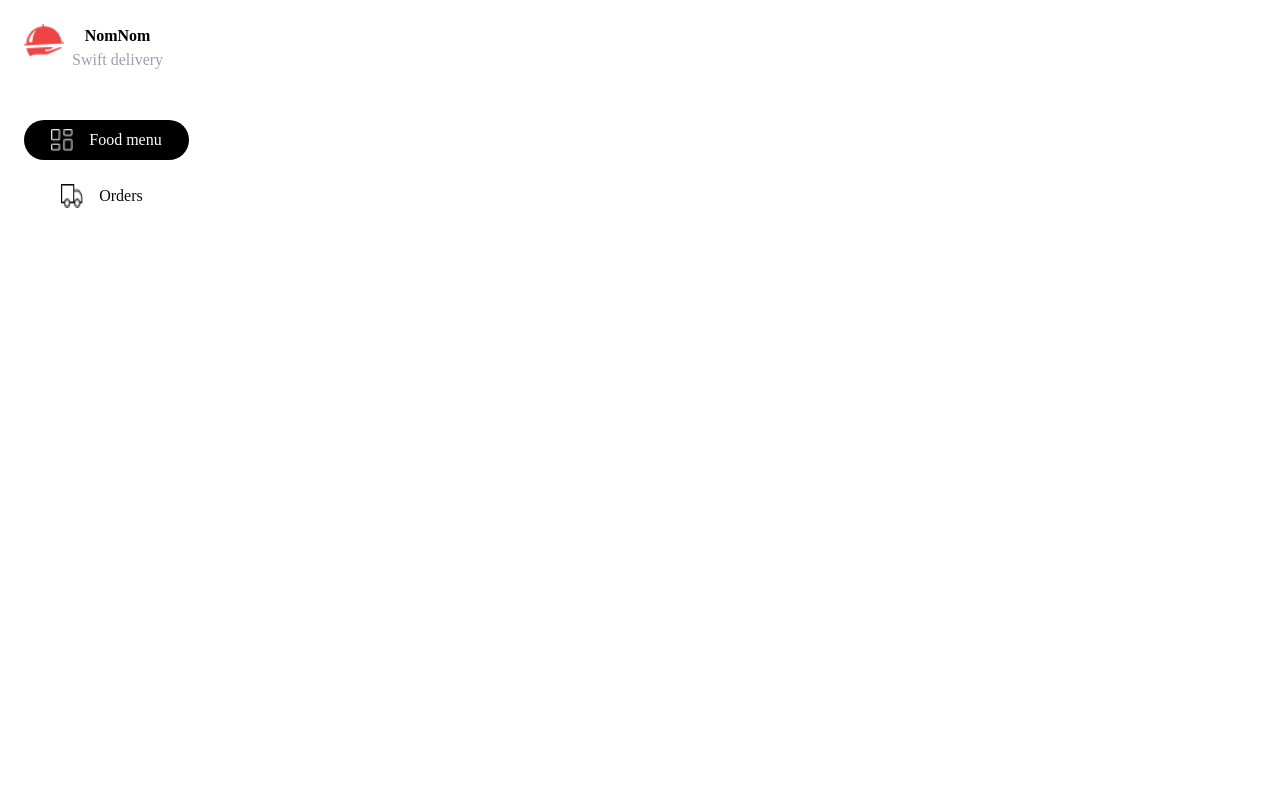
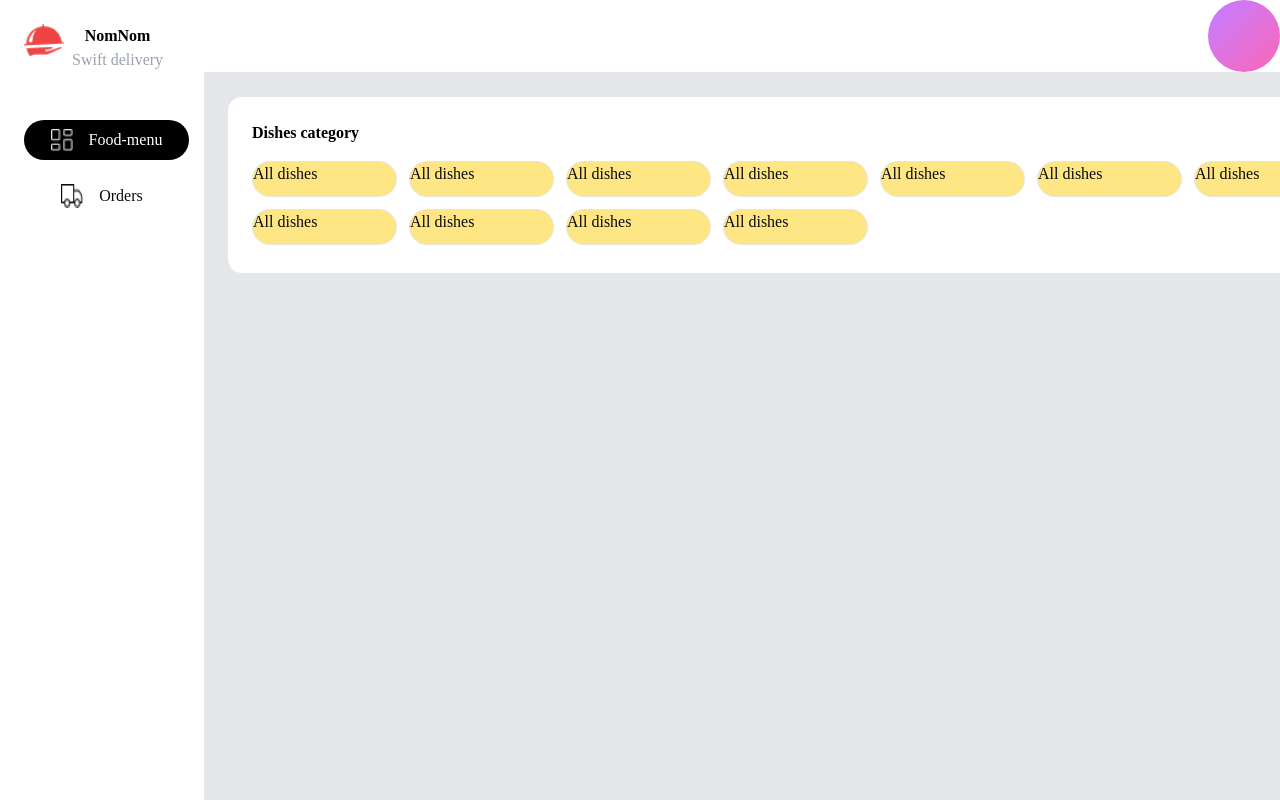
Before and after one commit to Enkhtuyaa/food-delivery, a Next.js app: page /admin/food-menu in a window 1280 px wide. Built offline with nearby package versions, Linux system fonts and the light colour scheme; no server answers.

Commit message:
improved

```diff
--- a/src/app/(auth)/signUp/page.js
+++ b/src/app/(auth)/signUp/page.js
@@ -51,7 +51,7 @@ export default function SignUp() {
         password: data.password,
       });
       localStorage.setItem("user", JSON.stringify(response.data.user));
-      router.push("/admin/food-menu");
+      router.push(`admin/food-menun`);
     } catch (error) {
       const message =
         error?.response?.data?.message ||
--- /dev/null
+++ b/src/app/admin/food-menu/_features/category-chips.js
@@ -0,0 +1,10 @@
+"use client"
+import { useState } from "react"
+export default function CategoryChips () {
+    const [category,setCategory] = useState([])
+    return (
+        <div>
+
+        </div>
+    )
+}
--- a/src/app/admin/food-menu/page.js
+++ b/src/app/admin/food-menu/page.js
@@ -1,19 +1,56 @@
- "use client"
- import { useState, useEffect } from "react";
-import {server} from "../../_api/api"
-const getFoodcategory = async () =>{
-  const response = await server.get("/food-category/get")
-  console.log(response)
-}
+"use client";
+import { useState, useEffect } from "react";
+import { server } from "../../_api/api";
+const getFoodcategory = async () => {
+  const response = await server.get("/food-category/get");
+  console.log(response);
+};
 
- export default function FoodMenuPage() {
-  const [data, setData] = useState([])
+export default function FoodMenuPage() {
+  const [data, setData] = useState([]);
   useEffect(() => {
-getFoodcategory()
-  }, [])
+    getFoodcategory();
+  }, []);
   return (
-    <div className="w-full" >
-     FoodMenuPage
+    <div className="w-full h-full bg-gray-200 p-6">
+      <div className="w-[1171px] h-[176px] rounded-xl bg-white flex gap-4 p-6 flex-col">
+        <h1 className="font-bold text-black text-base flex gap-4">Dishes category</h1>
+        <div className="flex flex-wrap gap-3">
+          <div className="w-[145px] h-[36px] rounded-full border bg-amber-200">
+            All dishes
+          </div>
+          <div className="w-[145px] h-[36px] rounded-full border bg-amber-200">
+            All dishes
+          </div>
+          <div className="w-[145px] h-[36px] rounded-full border bg-amber-200">
+            All dishes
+          </div>
+          <div className="w-[145px] h-[36px] rounded-full border bg-amber-200">
+            All dishes
+          </div>
+          <div className="w-[145px] h-[36px] rounded-full border bg-amber-200">
+            All dishes
+          </div>
+          <div className="w-[145px] h-[36px] rounded-full border bg-amber-200">
+            All dishes
+          </div>
+          <div className="w-[145px] h-[36px] rounded-full border bg-amber-200">
+            All dishes
+          </div>
+          <div className="w-[145px] h-[36px] rounded-full border bg-amber-200">
+            All dishes
+          </div>
+          <div className="w-[145px] h-[36px] rounded-full border bg-amber-200">
+            All dishes
+          </div>
+          <div className="w-[145px] h-[36px] rounded-full border bg-amber-200">
+            All dishes
+          </div>
+          <div className="w-[145px] h-[36px] rounded-full border bg-amber-200">
+            All dishes
+          </div>
+        </div>
+      </div>
     </div>
   );
 }
--- a/src/app/admin/layout.js
+++ b/src/app/admin/layout.js
@@ -1,8 +1,13 @@
+"use client";
+import Link from "next/link";
+
 import Image from "next/image";
-export default function AdminLayout() {
+
+export default function AdminLayout({ children }) {
+
   return (
     <div className="flex h-full w-full ">
-      <div className="w-[204px]  flex  flex-col">
+      <aside className="w-[204px]  flex  flex-col">
         <div className="flex gap-2 text-center p-6">
           <div>
             <Image src="/foodlogo.jpg" alt="foodlogo" width={40} height={40} />
@@ -12,7 +17,8 @@ export default function AdminLayout() {
             <p className="font-normal text-gray-400">Swift delivery</p>
           </div>
         </div>
-        <div className="p-6">
+
+        <nav className="p-6">
           <div className="w-[165px] h-[40px] rounded-full bg-black  flex justify-center items-center gap-4 ">
             <Image
               src="/vector.png"
@@ -21,20 +27,27 @@ export default function AdminLayout() {
               height={22}
               className=" object-cover"
             />
-            <p className="text-white font-medium">Food menu</p>
+            <Link href="/admin/food-menu" className="text-white font-medium">
+              {" "}
+              Food-menu{" "}
+            </Link>
           </div>
-        </div>
-        <div>
-          <div className=" flex justify-center gap-4 ">
-            <Image
-            src="/orders.png"
-            alt = "orders"
-            width={22}
-            height={22}
-            />
-            <p className="font-medium">Orders</p>
+          <div className=" flex justify-center gap-4 p-6 ">
+            <Image src="/orders.png" alt="orders" width={22} height={22} />
+            <Link href="/admin/orders" className="font-medium">
+              Orders
+            </Link>
           </div>
-        </div>
+          <div className="flex justify-center gap-4 p-6 "></div>
+        </nav>
+      </aside>
+      <div className="flex-1 flex flex-col min-w-0">
+        <header className="flex justify-end items-center border-b border-gray-200 bg-white">
+          <div className="w-18 h-18 rounded-full bg-gradient-to-br from-purple-400 to-pink-400" />
+        </header>
+        <main className="flex-1 overflow-y-auto bg-gray-50 ">
+          {children}
+        </main>
       </div>
     </div>
   );
```
Also changed, not shown: src/app/page.js (+0 -63 lines), src/app/admin/food-menu/_features/add-category-dialog.js (added).
